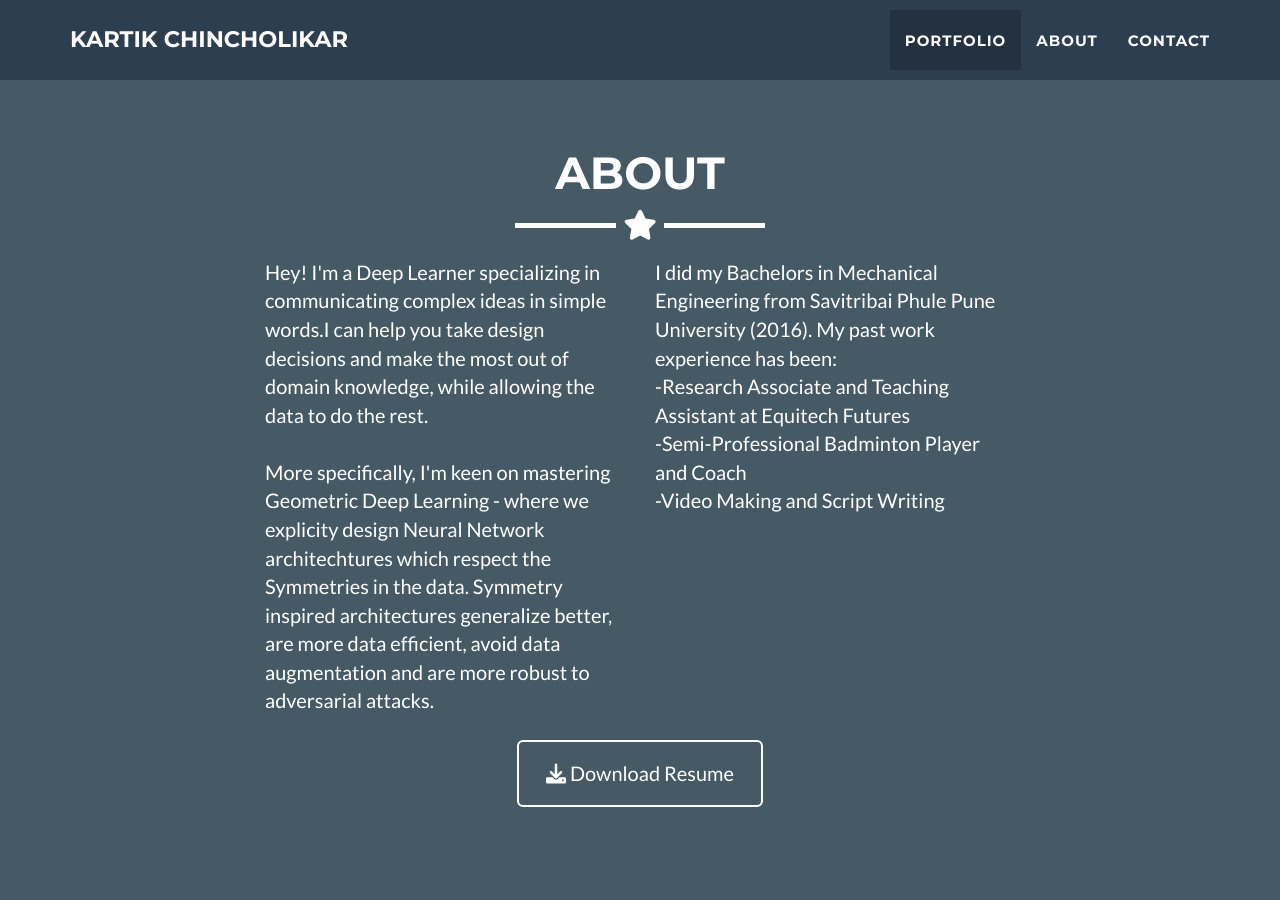
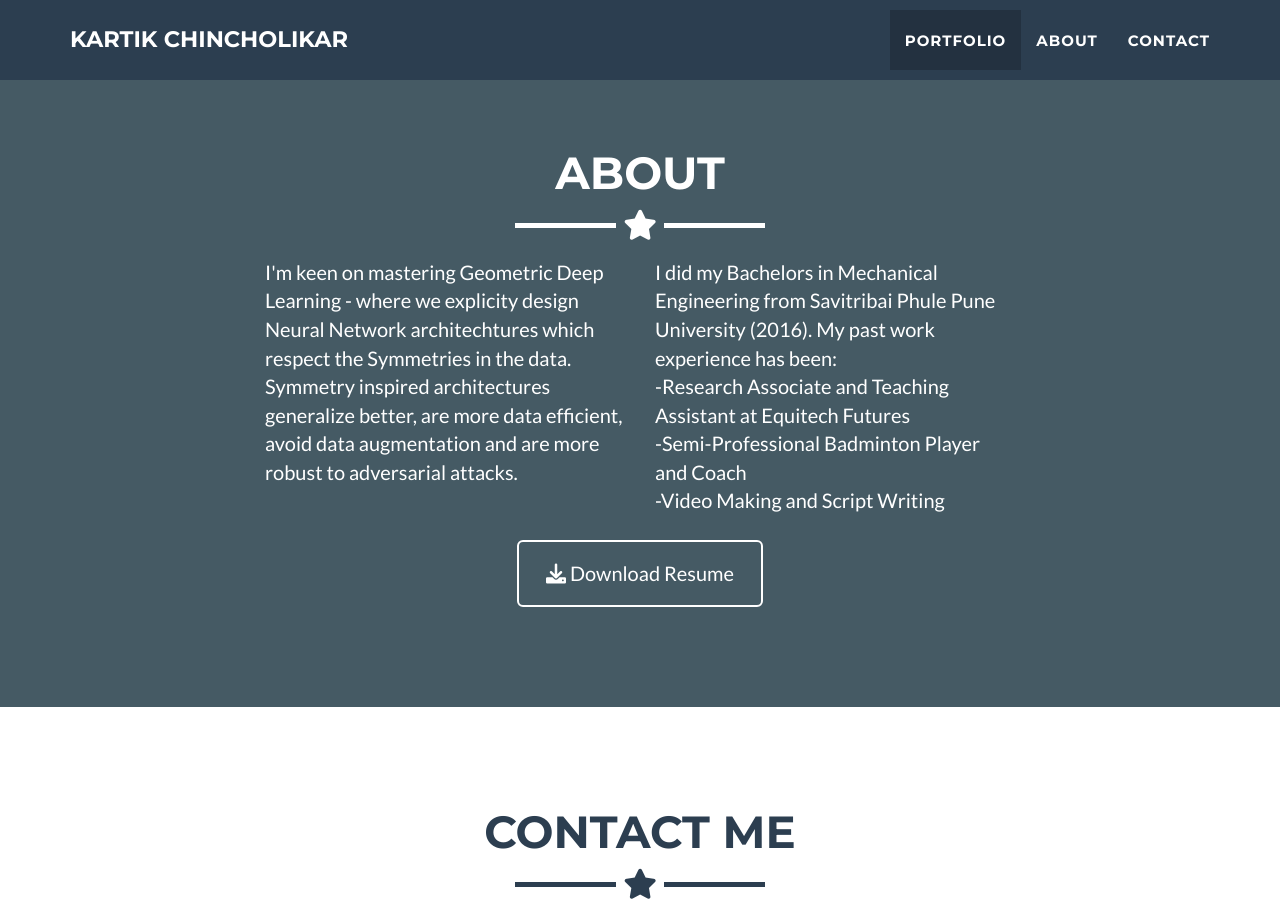
Before and after one commit to kartikchincholikar/kartikchincholikar.github.io, a Jekyll site: the page built from _posts/2014-07-18-Manifold Hypothesis.markdown, in a window 1280 px wide and 900 px high, scrolled down 1547 px. Built offline with Jekyll 4.4.1, drawn with Linux system fonts in a browser that asks for light colours.

Commit message:
Update about.html

```diff
--- a/_includes/about.html
+++ b/_includes/about.html
@@ -9,8 +9,7 @@
     </div>
     <div class="row">
       <div class="col-lg-4 col-lg-offset-2">
-        <p>Hey! I'm a Deep Learner specializing in communicating complex ideas in simple words.I can help you take design decisions and make the most out of domain knowledge, while allowing the data to do the rest.<br><br>
-More specifically, I'm keen on mastering Geometric Deep Learning - where we explicity design Neural Network architechtures which respect the Symmetries in the data.
+        <p>I'm keen on mastering Geometric Deep Learning - where we explicity design Neural Network architechtures which respect the Symmetries in the data.
 Symmetry inspired architectures generalize better, are more data efficient, avoid data augmentation and are more robust to adversarial attacks.</p>
       </div>
       <div class="col-lg-4">
```
